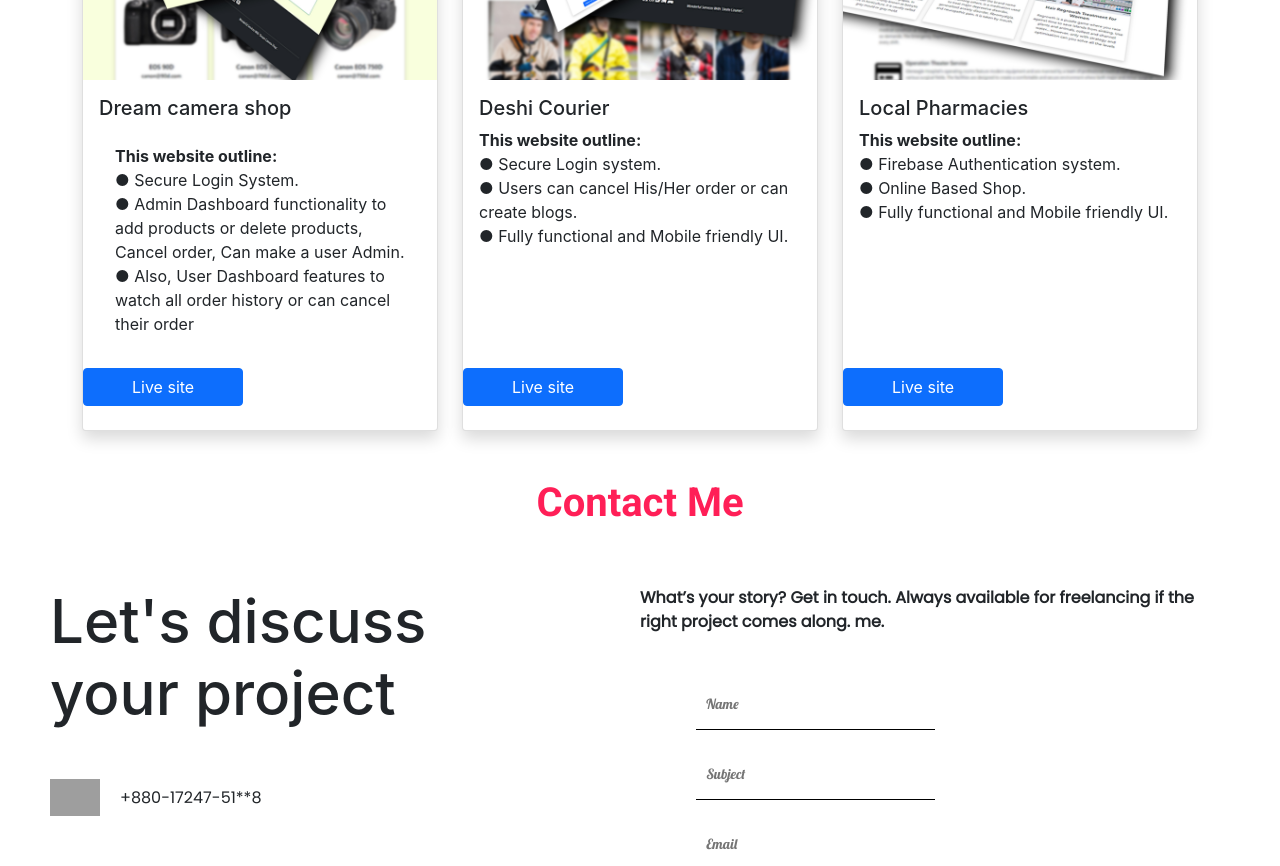
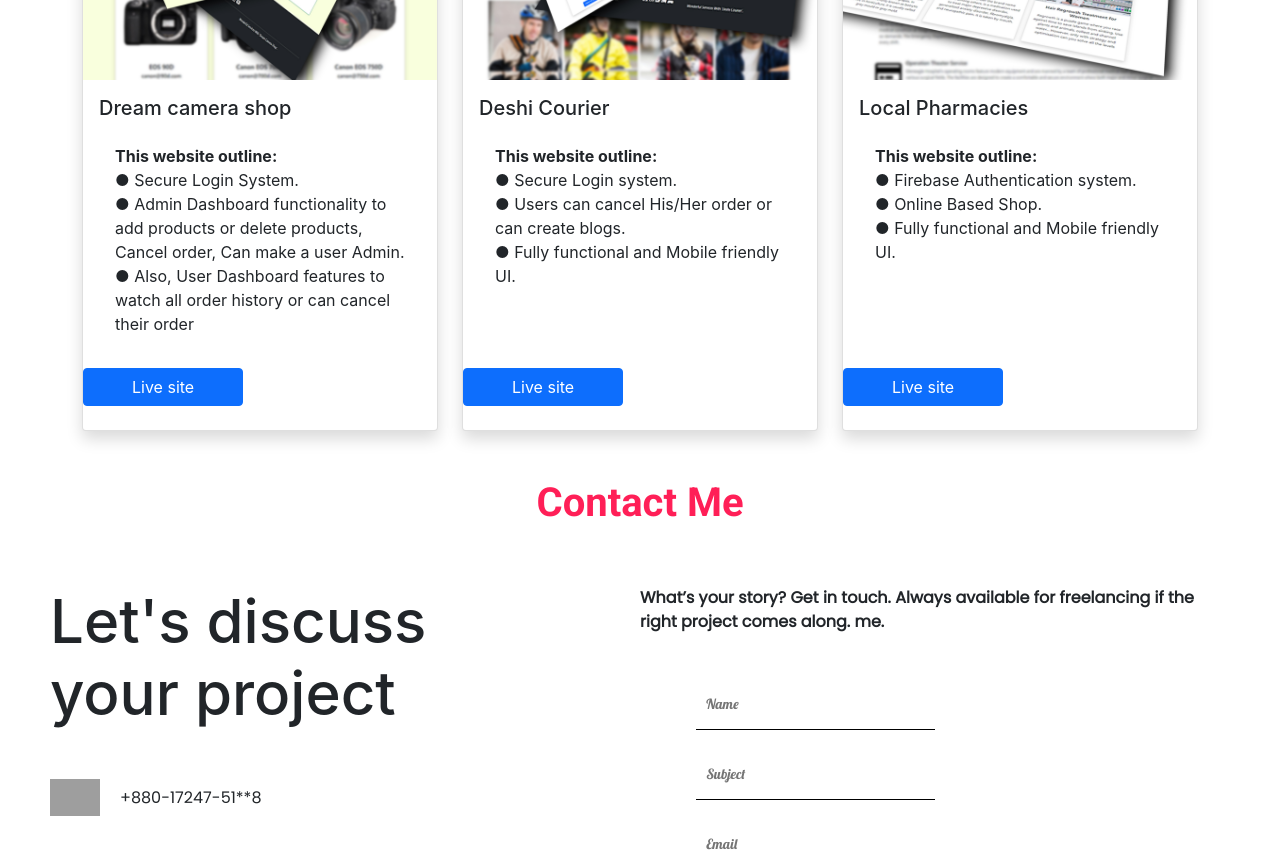
Before and after one commit to jubaer-hossen/porfolio, a React (Create React App) app: page /#projects in a window 1280 px wide. Shown: the part 2920-3786 px from the top of the page. Built offline with nearby package versions, Linux system fonts and the light colour scheme; grey boxes are pictures that could not be loaded.

Commit message:
added some pading

```diff
--- a/src/components/Project/Projects.js
+++ b/src/components/Project/Projects.js
@@ -43,7 +43,7 @@ const Projects = () => {
                         <img src={img2} class="card-img-top" alt="..." />
                         <div class="card-body">
                             <h5 class="card-title">Deshi Courier</h5>
-                            <p class="card-text text-start">
+                            <p class="card-text text-start p-3">
                                 <span class="fw-bold">
                                     This website outline:
                                 </span>{' '}
@@ -69,7 +69,7 @@ const Projects = () => {
                         <img src={img3} class="card-img-top" alt="..." />
                         <div class="card-body">
                             <h5 class="card-title">Local Pharmacies</h5>
-                            <p class="card-text text-start">
+                            <p class="card-text text-start p-3">
                                 <span class="fw-bold">
                                     This website outline:
                                 </span>{' '}
```
